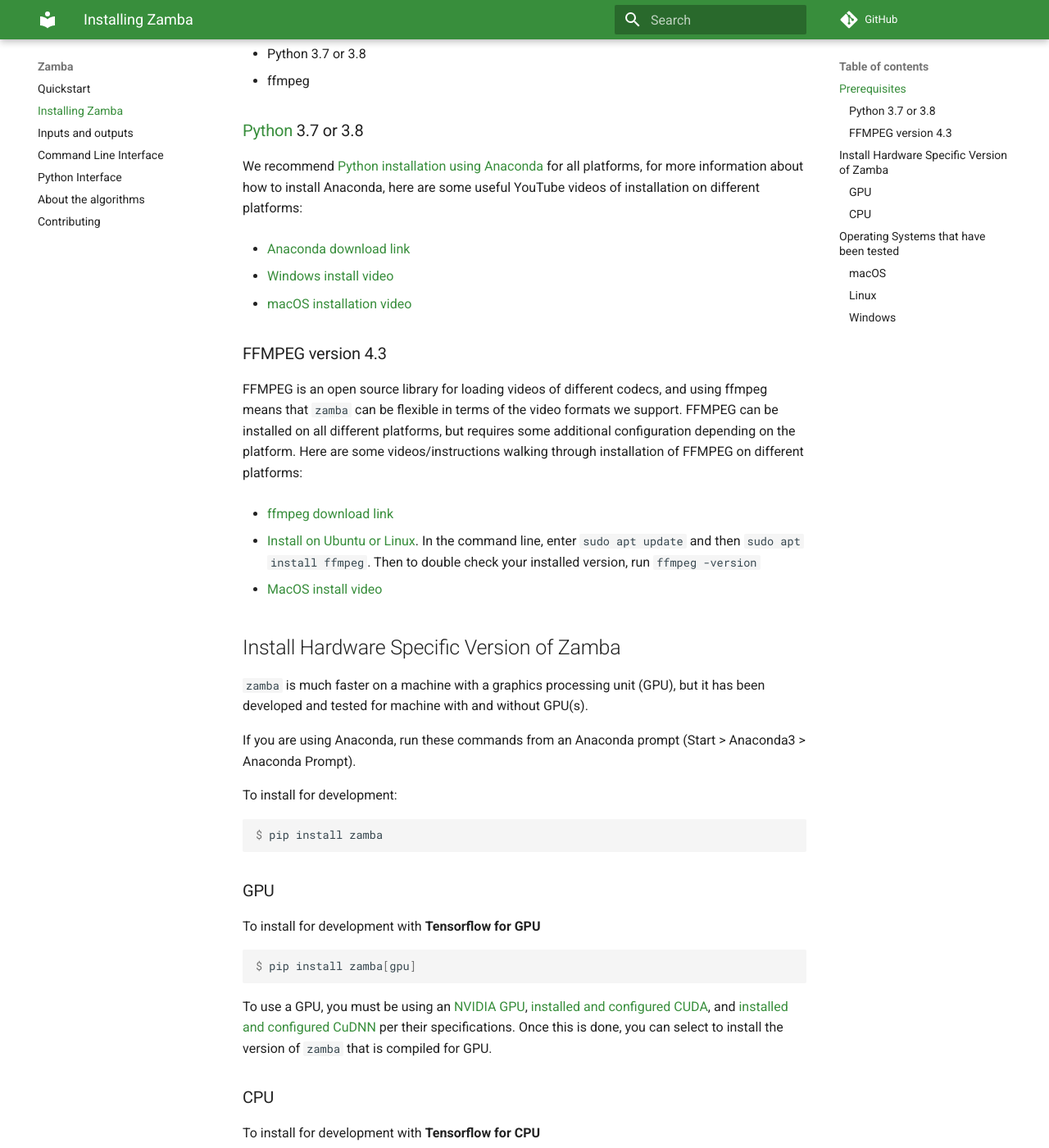
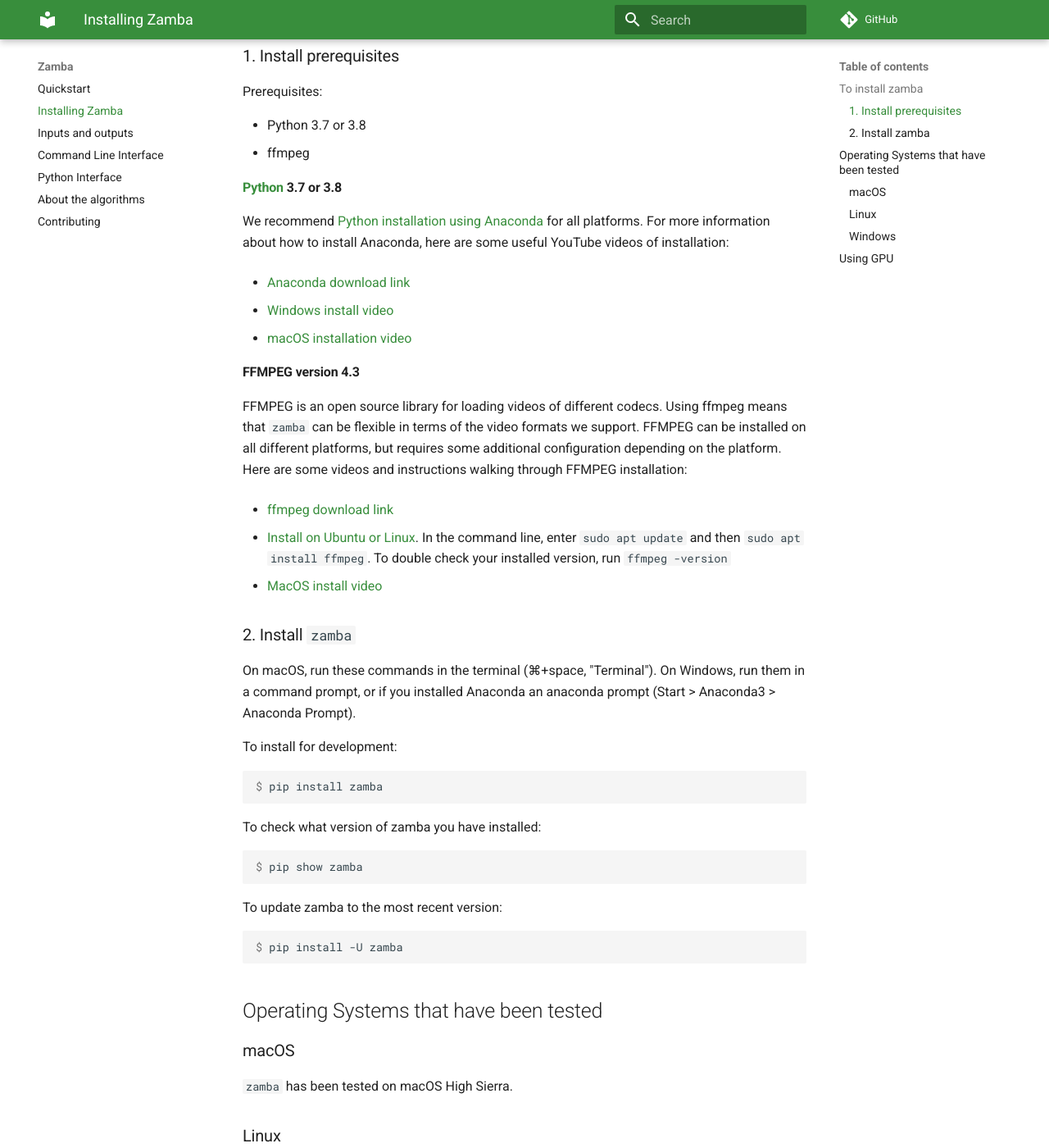
Before and after one commit to drivendataorg/zamba, an MkDocs documentation site: the page built from docs/docs/install.md, in a window 1280 px wide and 1400 px high, scrolled down 269 px. Shown: the whole window at 82% size. Built offline with MkDocs 1.6.1 and Material for MkDocs 9.7.7, drawn with Linux system fonts in a browser that asks for light colours; comment, search, counter and statistics services are not loaded; some of the changed text lies outside the part shown.

Commit message:
Update install page

````diff
--- a/docs/docs/index.rst
+++ b/docs/docs/index.rst
@@ -46,7 +46,7 @@
 
 .. toctree::
    :maxdepth: 2
-   :caption: Configuration options
+   :caption: Model Configurations
 
    configurations
 
--- a/docs/docs/install.md
+++ b/docs/docs/install.md
@@ -1,17 +1,21 @@
-# Installing zamba
-
+# Installing `zamba`
 
 Zamba has been developed and tested on macOS and Ubuntu Linux for both CPU and
 GPU configurations.
+<!-- TODO: update or make sure this is correct><!-->
 
-## Prerequisites
+## To install `zamba`
+
+### 1. Install prerequisites
+
+Prerequisites:
 
  - Python 3.7 or 3.8
  - ffmpeg
 
-### [Python](https://www.python.org/) 3.7 or 3.8
+#### [Python](https://www.python.org/) 3.7 or 3.8
 
-We recommend [Python installation using Anaconda](https://www.anaconda.com/download/) for all platforms, for more information about how to install Anaconda, here are some useful YouTube videos of installation on different platforms:
+We recommend [Python installation using Anaconda](https://www.anaconda.com/download/) for all platforms. For more information about how to install Anaconda, here are some useful YouTube videos of installation:
 
  - [Anaconda download link](https://www.anaconda.com/download/)
 
@@ -19,57 +23,38 @@
  - [macOS installation video](https://www.youtube.com/watch?v=nVlrpNf3EdM)
 
 
-### FFMPEG version 4.3
+#### FFMPEG version 4.3
 
-FFMPEG is an open source library for loading videos of different codecs, and using ffmpeg means that `zamba` can be flexible in terms of the video formats we support. FFMPEG can be installed on all different platforms, but requires some additional configuration depending on the platform. Here are some videos/instructions walking through installation of FFMPEG on different platforms:
+FFMPEG is an open source library for loading videos of different codecs. Using ffmpeg means that `zamba` can be flexible in terms of the video formats we support. FFMPEG can be installed on all different platforms, but requires some additional configuration depending on the platform. Here are some videos and instructions walking through FFMPEG installation:
 
  - [ffmpeg download link](https://www.ffmpeg.org/download.html)
 
- - [Install on Ubuntu or Linux](https://www.tecmint.com/install-ffmpeg-in-linux/). In the command line, enter `sudo apt update` and then `sudo apt install ffmpeg`. Then to double check your installed version, run `ffmpeg -version`
+ - [Install on Ubuntu or Linux](https://www.tecmint.com/install-ffmpeg-in-linux/). In the command line, enter `sudo apt update` and then `sudo apt install ffmpeg`. To double check your installed version, run `ffmpeg -version`
  - [MacOS install video](https://www.youtube.com/watch?v=8nbuqYw2OCw&t=5s)
 
+### 2. Install `zamba`
 
-
-## Install Hardware Specific Version of Zamba
-
-`zamba` is much faster on a machine with a graphics processing unit (GPU), but
- it has been developed and tested for machine with and without GPU(s).
-
-If you are using Anaconda, run these commands from an Anaconda prompt (Start > Anaconda3 > Anaconda Prompt).
+On macOS, run these commands in the terminal (⌘+space, "Terminal"). On Windows, run them in a command prompt, or if you installed Anaconda an anaconda prompt (Start > Anaconda3 > Anaconda Prompt).
 
 To install for development:
-
 ```console
 $ pip install zamba
 ```
 
-### GPU
-
-To install for development with **Tensorflow for GPU**
-
+To check what version of zamba you have installed:
 ```console
-$ pip install zamba[gpu]
+$ pip show zamba
 ```
 
-To use a GPU, you must be using an
-[NVIDIA GPU](https://www.nvidia.com/Download/index.aspx?lang=en-us),
-[installed and configured CUDA](https://developer.nvidia.com/cuda-downloads),
-and [installed and configured CuDNN](https://developer.nvidia.com/cudnn) per
-their specifications. Once this is done, you can select to install the version
- of `zamba` that is compiled for GPU.
-
-
-### CPU
-
-To install for development with **Tensorflow for CPU**
-
+To update zamba to the most recent version:
 ```console
-$ pip install zamba[cpu]
+$ pip install -U zamba
 ```
 
 
 ## Operating Systems that have been tested
-
+<!-- TODO: update this if needed><!-->
+<!-- TODO: update all os versions from a PR><!-->
 
 ### macOS
 
@@ -82,3 +67,13 @@
 ### Windows
 
 `zamba` has been tested on Windows 10.
+
+## Using GPU
+
+`zamba` is much faster on a machine with a graphics processing unit (GPU), but has also been developed and tested for machines without GPU(s).
+
+To use a GPU, you must be using an
+[NVIDIA GPU](https://www.nvidia.com/Download/index.aspx?lang=en-us),
+have installed and configured [CUDA](https://developer.nvidia.com/cuda-downloads),
+and have installed and configured [CuDNN](https://developer.nvidia.com/cudnn) per
+their specifications.
````
